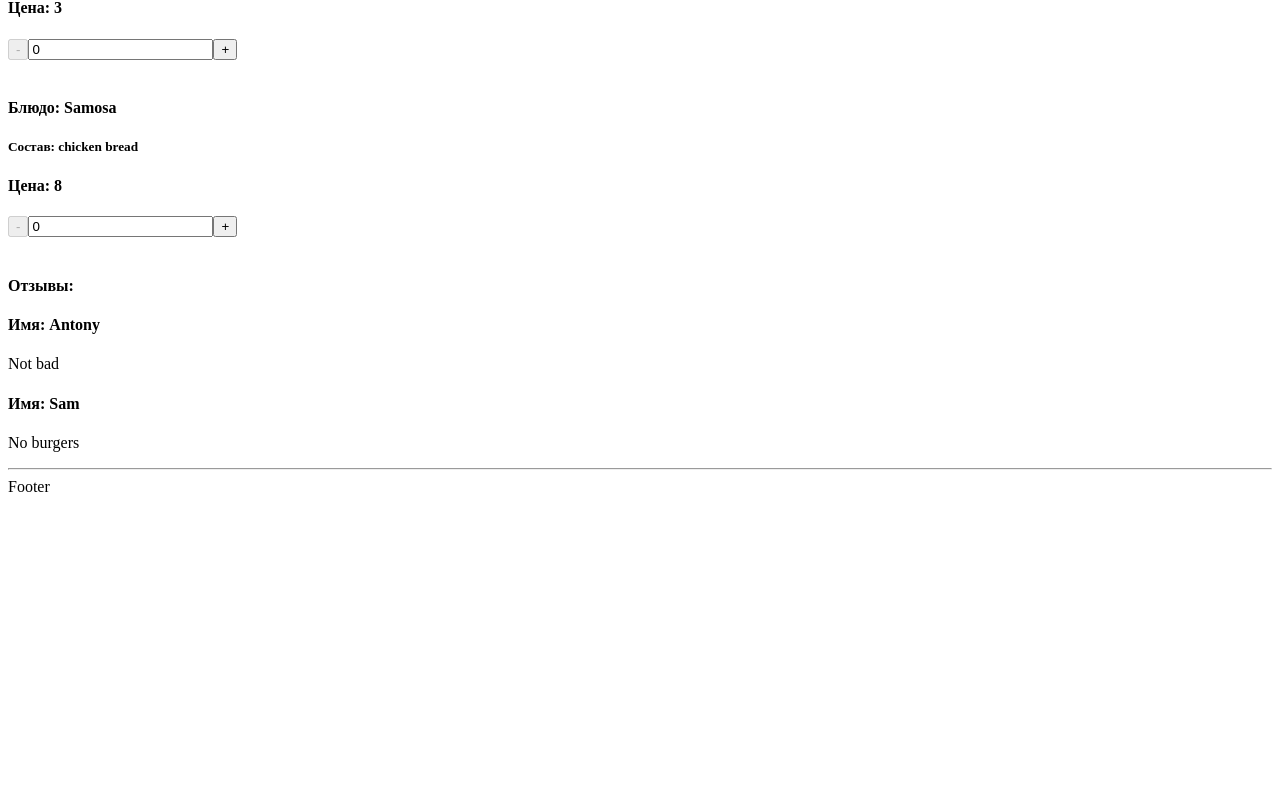
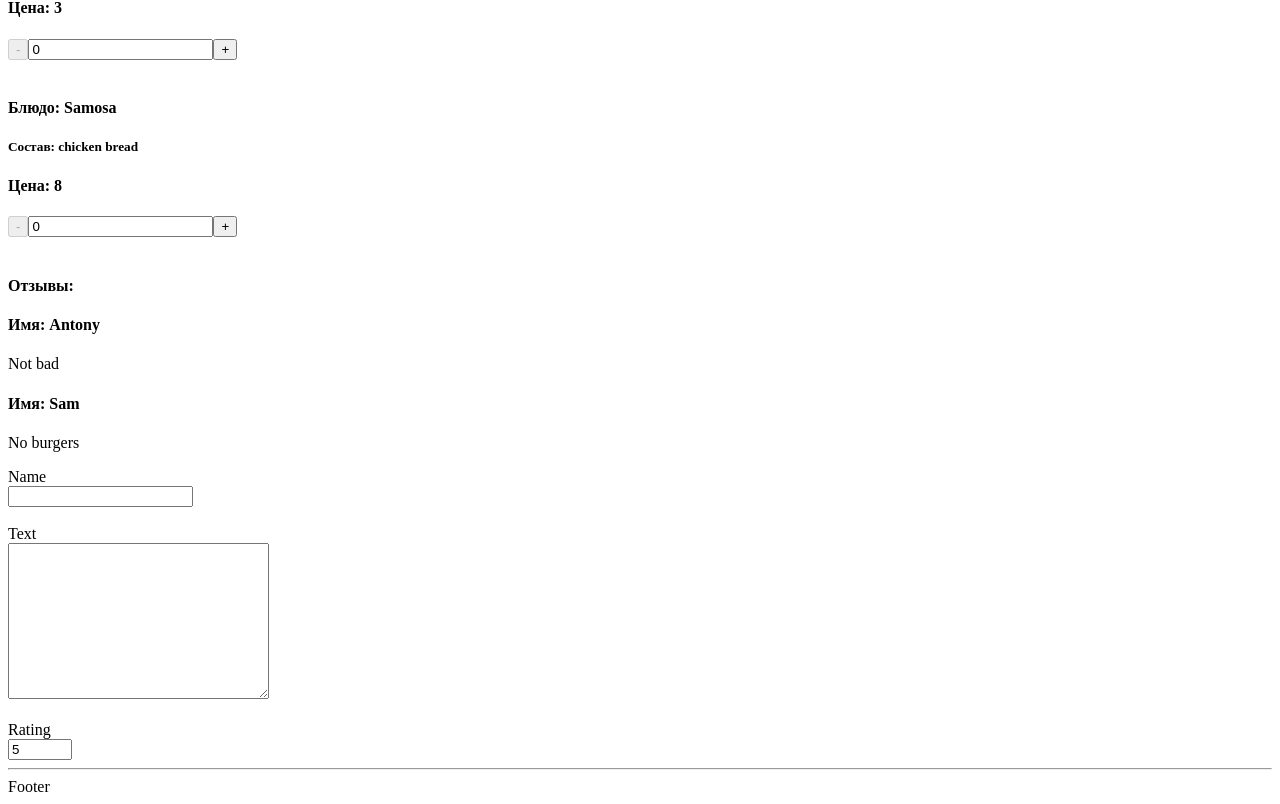
Before and after one commit to alex-suschin/learn-js-react, a React (Vite) app: page / in a window 1280 px wide. Shown: the part 414-1218 px from the top of the page. Before the commit the page ends 918 px from the top, so only its background shows below. Built offline with nearby package versions, Linux system fonts and the light colour scheme.

Commit message:
ДЗ-4, форма отзывов

```diff
--- /dev/null
+++ b/src/components/form-reveiw/component.jsx
@@ -0,0 +1,48 @@
+import React, { useReducer } from 'react'
+
+const DEFAULT_FORM_VALUE = {
+    name: "",
+    text: "",
+    rating: "5"
+}
+
+const reducer = (state, action) => {
+    switch (action.type) {
+        case "setName":
+            return {...state, name: action.payload, text: DEFAULT_FORM_VALUE.text, rating: DEFAULT_FORM_VALUE.rating };
+        case "setText":
+            return {...state, text: action.payload };
+        case "setRating":
+            return { ...state, rating: action.payload };
+        default:
+            return state;
+    }
+}
+
+const FormReveiew = () => {
+
+    const [formVaue, dispatch] = useReducer(reducer, DEFAULT_FORM_VALUE);
+
+    console.log(formVaue);
+
+  return (
+    <form>
+        <div>
+            <label htmlFor="name">Name</label><br />
+            <input id="name" type="text" value={formVaue.name} onChange={(e) => dispatch({type: "setName", payload: e.target.value})} />
+        </div>
+        <br />
+        <div>
+            <label htmlFor="text">Text</label><br />
+            <textarea name="text" id="text" cols="30" rows="10" value={formVaue.text} onChange={(e) => dispatch({type: "setText", payload: e.target.value})}></textarea>
+        </div>
+        <br />
+        <div>
+            <label htmlFor="rating">Rating</label><br />
+            <input step="0.5" min="1" max="5" id="rating" type="number" value={formVaue.rating} onChange={(e) => dispatch({type: "setRating", payload: e.target.value})} />
+        </div>
+    </form>
+  )
+}
+
+export default FormReveiew
--- a/src/components/restaurant/component.jsx
+++ b/src/components/restaurant/component.jsx
@@ -1,6 +1,7 @@
 import React from 'react'
 import { Dish } from '../dish/component'
 import { Review } from '../review/component'
+import FormReveiew from '../form-reveiw/component'
 
 export const Restaurant = ({restaurant}) => {
   return (
@@ -18,6 +19,7 @@ export const Restaurant = ({restaurant}) => {
           return <Review key={idx} rewiew={rewiew} />
         })
       }
+      <FormReveiew />
       <hr />
     </div>
   )
```
